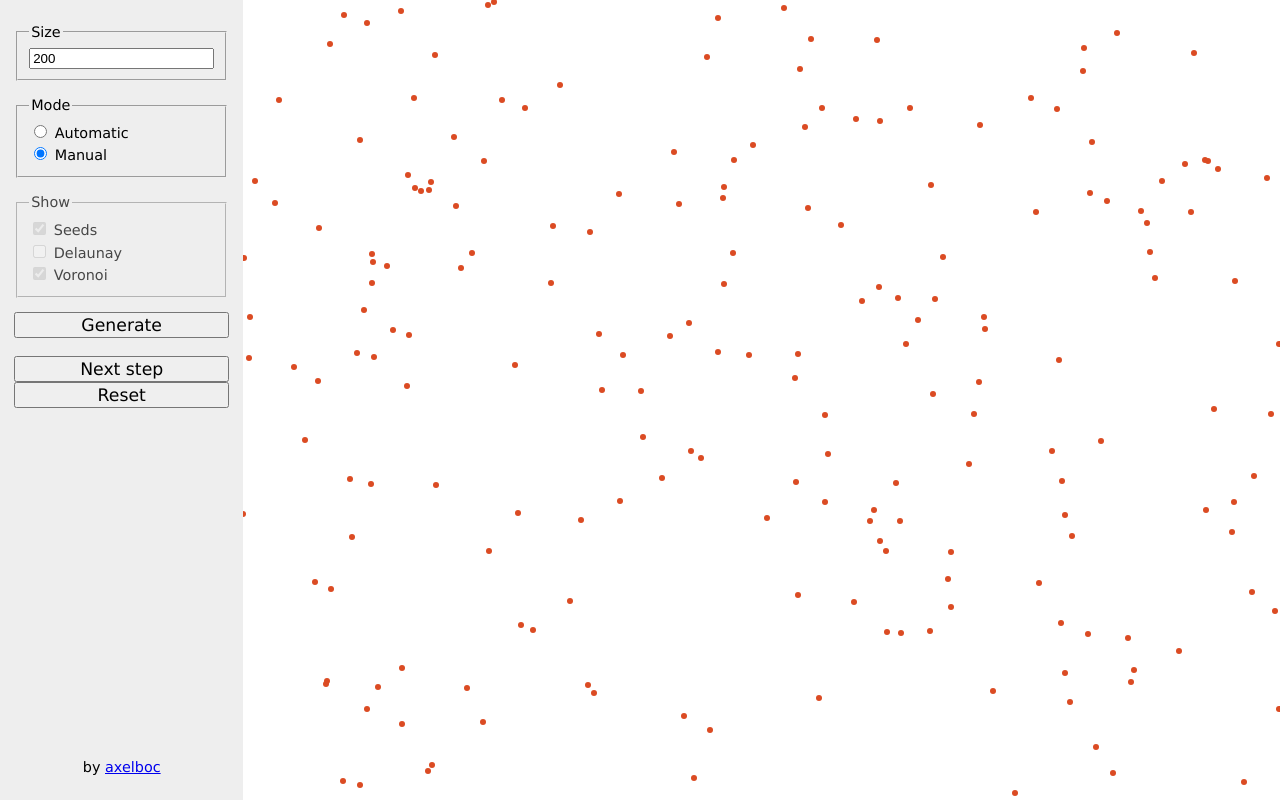
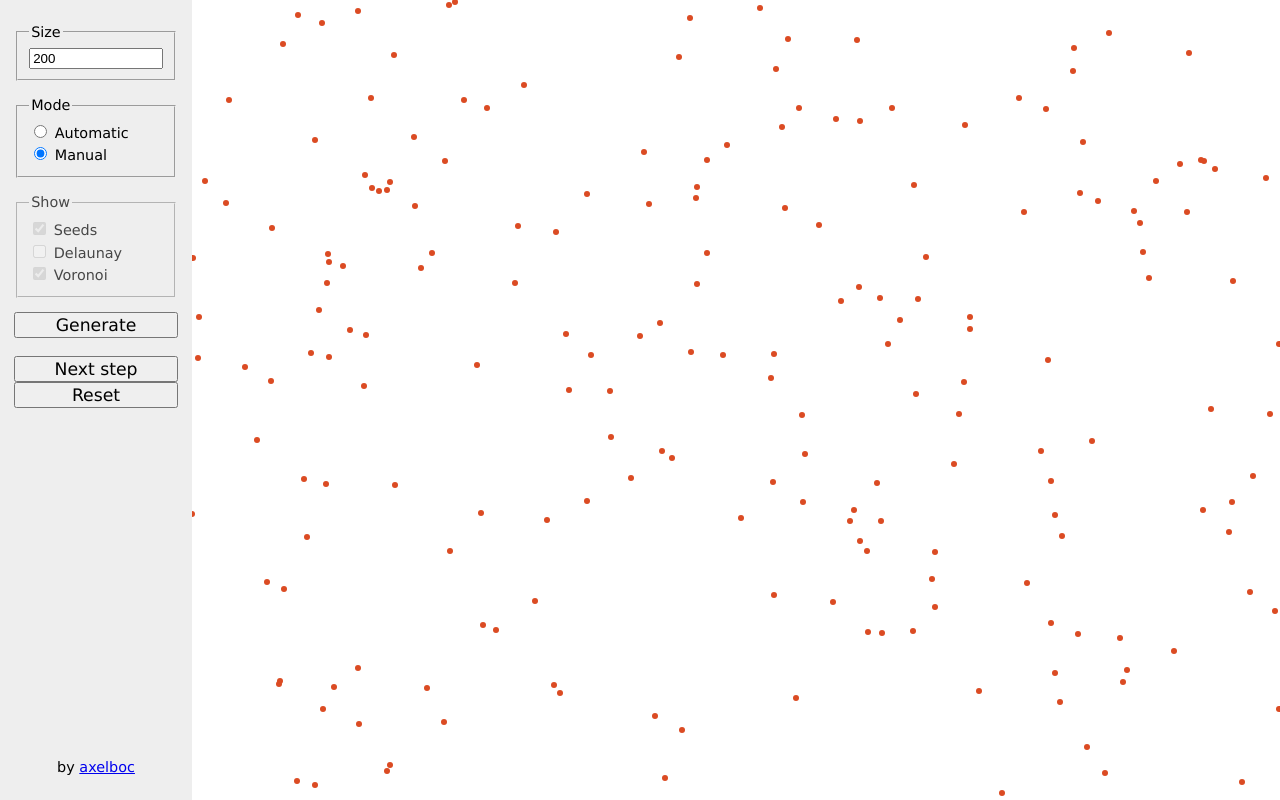
Before and after one commit to axelboc/voronoi-delaunay, a plain HTML site: page index.htm in a window 1280 px wide. Drawn offline with Linux system fonts and the light colour scheme.

Commit message:
fix(app): cross-browser fixes

```diff
--- a/css/app.css
+++ b/css/app.css
@@ -15,14 +15,17 @@ body {
 
 body {
 	display: table;
+	table-layout: fixed;
 	border-collapse: collapse;
 	width: 100%;
+	min-width: 30em;
 	margin: 0;
-	font-family: Verdana,Geneva,sans-serif
+	font-family: Verdana, Geneva, sans-serif;
 }
 
 .wrapper {
 	display: table-row;
+	height: 100%;
 }
 
 .sidebar,
@@ -31,18 +34,16 @@ body {
 	vertical-align: top;
 }
 
+.canvas {
+	display: block;
+}
+
 .sidebar {
 	position: relative;
-	width: 15%;
+	width: 35%;
 	padding: 1.5em 1em 0;
 	background-color: #eee;
 	font-size: 90%;
-}
-
-.canvas {
-	display: block;
-	width: 100%;
-	height: auto;
 }
 
 fieldset,
@@ -70,6 +71,7 @@ button {
 }
 
 input[type="number"] {
+	width: 100%;
 	cursor: text;
 }
 
@@ -88,3 +90,27 @@ button {
 	margin: 0;
 	text-align: center;
 }
+
+@media (min-width: 45em) {
+
+	.sidebar {
+		width: 25%;
+	}
+
+}
+
+@media (min-width: 55em) {
+
+	.sidebar {
+		width: 20%;
+	}
+
+}
+
+@media (min-width: 70em) {
+
+	.sidebar {
+		width: 15%;
+	}
+
+}
--- a/index.htm
+++ b/index.htm
@@ -11,9 +11,8 @@
 	<link rel="stylesheet" href="css/app.css">
 </head>
 <body>
-<div class="wrapper">
 <div class="sidebar">
-		<form id="js-form" autocomplete="off">
+	<form id="js-form" class="sidebar-form" autocomplete="off">
 		<fieldset>
 			<legend>Size</legend>
 			<input type="number" id="js-size" data-action="setSize">
@@ -53,6 +52,5 @@
 <main id="js-main" class="main">
 	<canvas id="js-canvas" class="canvas" width="1000" height="500"></canvas>
 </main>
-</div>
 </body>
 </html>
--- a/js/app.js
+++ b/js/app.js
@@ -255,12 +255,16 @@
 	 * Initialise the app when the DOM is ready.
 	 */
 	document.addEventListener('DOMContentLoaded', function () {
-		AppController.init();
+		// Fix Chrome bug: `clientWidth` of `.main` table cell is incorrect if retrieved right away
+		// A timeout of 5ms seems to solve the issue, which doesn't occur in Firefox and IE
+		setTimeout(function () {
+			AppController.init();
 
-		// Optionally, generate a new diagram right away
-		if (settings.generateOnLoad) {
-			AppController.generate();
-		}
+			// Optionally, generate a new diagram right away
+			if (settings.generateOnLoad) {
+				AppController.generate();
+			}
+		}, 5);
 	});
 
 }());
```
Lines whose indentation alone changed are shown as unchanged.
